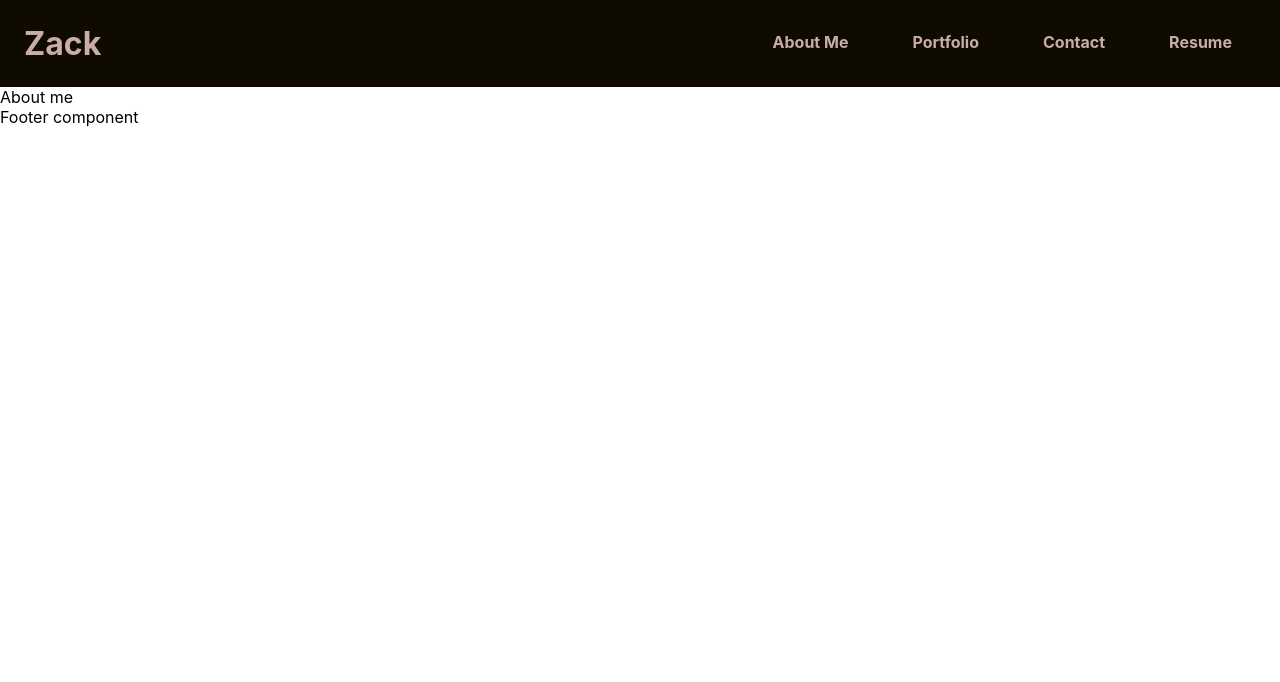
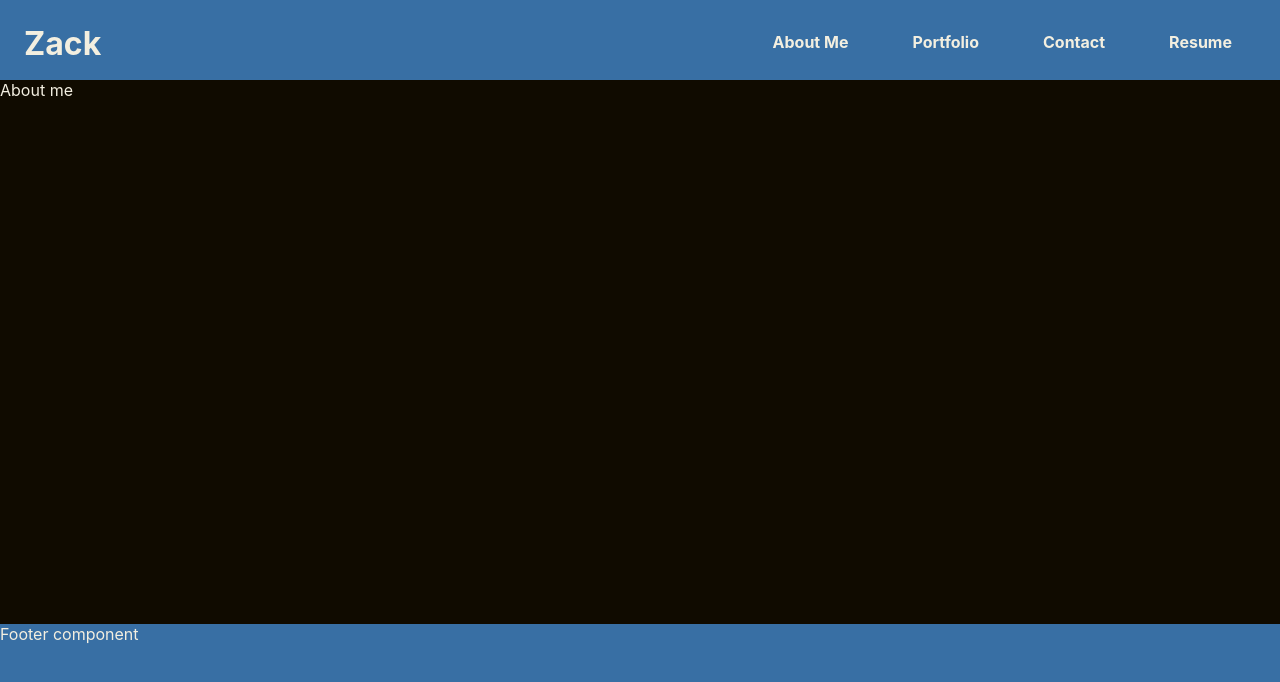
Before and after one commit to ZackHuston/React-Portfolio, a React (Create React App) app: page / in a window 1280 px wide. Shown: the top 682 px of the page. Built offline with nearby package versions, Linux system fonts and the light colour scheme.

Commit message:
Added basic styling for Nav and Footer

```diff
--- a/src/components/AboutMe.js
+++ b/src/components/AboutMe.js
@@ -1,6 +1,7 @@
 import React from 'react';
+import './styles/AboutMe.css';
 export default function AboutMe() {
     return (
-        <div> About me </div>
+        <div className='about-me'> About me </div>
     )
 }
--- a/src/components/Footer.js
+++ b/src/components/Footer.js
@@ -1,6 +1,7 @@
 import React from 'react';
+import './styles/Footer.css';
 export  function Footer() {
     return (
-        <footer> Footer component</footer>
+        <footer className = 'footer'> Footer component</footer>
     )
 }
--- a/src/components/Navigation.js
+++ b/src/components/Navigation.js
@@ -2,6 +2,8 @@ import { useState } from 'react';
 import React from 'react';
 import {Header, NAV_ITEMS } from './Header';
 import {Footer} from './Footer';
+
+import './styles/Navigation.css';
 
 
 export default function Navigation() {
@@ -22,9 +24,9 @@ export default function Navigation() {
     }
 
     return (
-        <div>
+        <div className='navigation'>
             <Header onNavItemClick={onNavItemClick}/>
-            <section>{renderCurrentPage()}</section>
+            <section className='section'>{renderCurrentPage()}</section>
             <Footer />
         </div>
     )
--- /dev/null
+++ b/src/components/styles/AboutMe.css
@@ -0,0 +1,5 @@
+.about-me{
+    background: #100B00;
+    color: #F3EFE0;
+    height: 100%;
+}
--- /dev/null
+++ b/src/components/styles/Footer.css
@@ -0,0 +1,6 @@
+.footer{
+    background: #386FA4;
+    height: 11rem;
+    width: 100%;
+    color: #F3EFE0;
+}
--- a/src/components/styles/Header.css
+++ b/src/components/styles/Header.css
@@ -1,21 +1,23 @@
 
 .name{
-    color: #C9ADA7;
+    color: #F3EFE0;
     padding: 1.5rem;
 }
 
 .headerContainer{
     width: 100%;
-    background: #100B00;
+    background: #386FA4;
     margin: 0;
     display: flex;
     flex-direction: row;
     justify-content: space-between;
+    height: 5rem;
 }
 
 .headerContainer h1{
     margin: 0;
     display: inline-block;
+    align-items: center;
 }
 
 .headerContainer ul{
@@ -27,9 +29,10 @@
 .headerContainer li{
     margin-right: 2rem;
     padding: 1rem;
+    cursor: pointer;
 }
 
 .nav-items{
-    color: #C9ADA7;
+    color: #F3EFE0;
     font-weight: bolder;
 }
--- /dev/null
+++ b/src/components/styles/Navigation.css
@@ -0,0 +1,9 @@
+.section{
+  flex-grow: 1;
+}
+
+.navigation{
+    display: flex;
+    flex-direction: column;
+    height: 100vh;
+}
```
